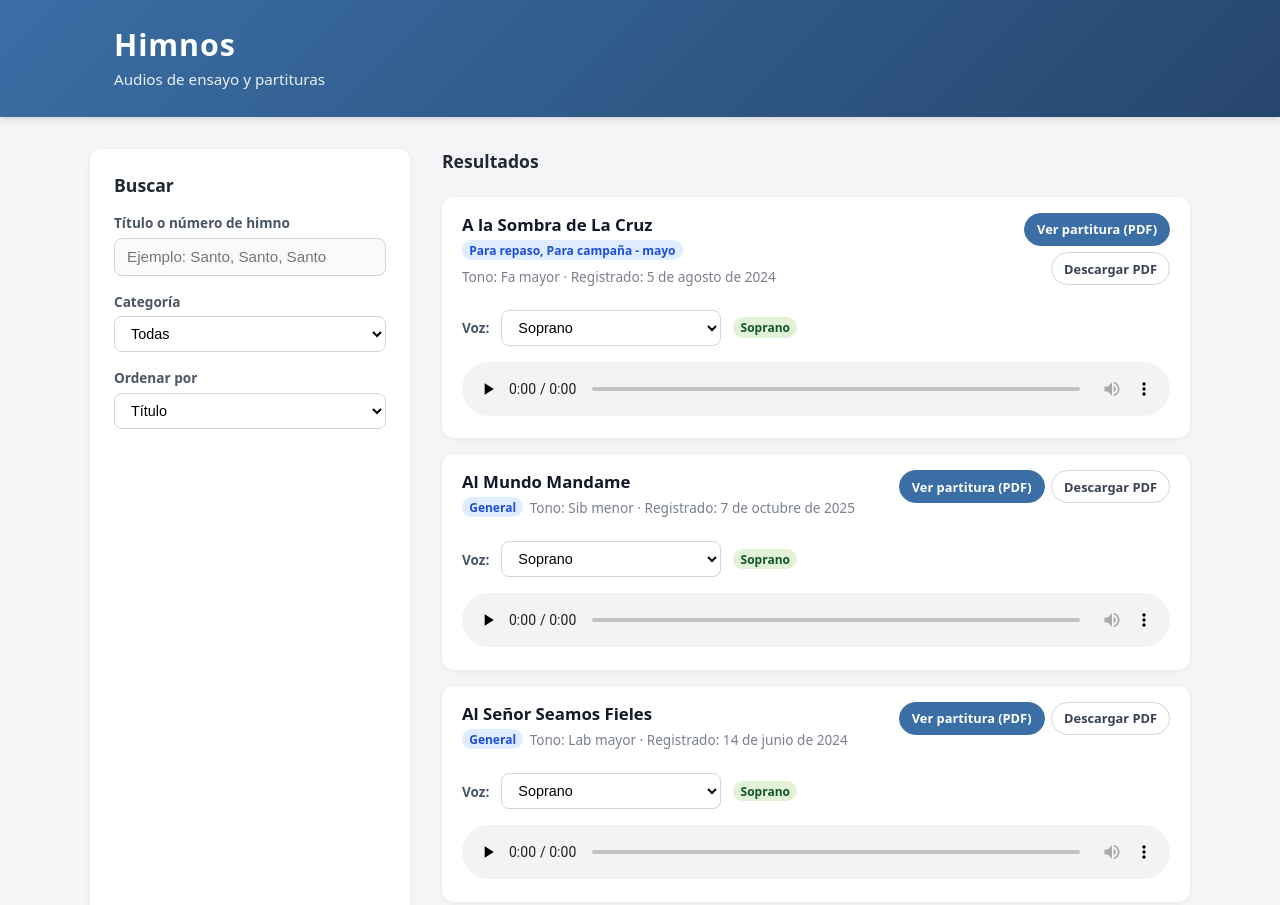
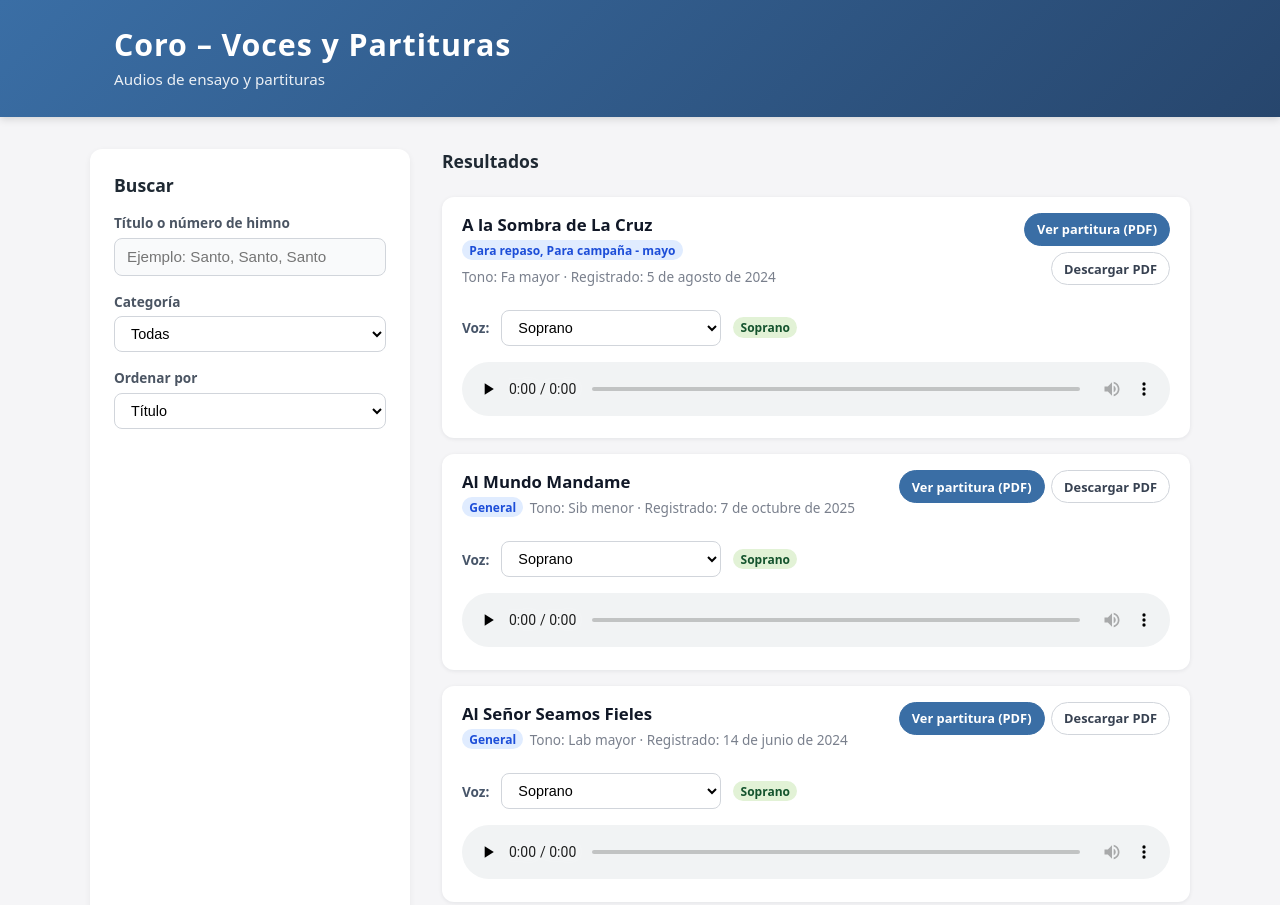
Before and after one commit to Aer98e/Coro-Voces-e-Instrumnetos, a plain HTML site: page index.html in a window 1280 px wide. Shown: the top 905 px of the page. Drawn offline with Linux system fonts and the light colour scheme.

Commit message:
Change title

```diff
--- a/index.html
+++ b/index.html
@@ -2,7 +2,7 @@
 <html lang="es">
 <head>
   <meta charset="UTF-8">
-  <title>Himnos – Audios y Partituras</title>
+  <title>Coro – Voces y Partituras</title>
   <link rel="stylesheet" href="styles.css">
   <meta name="viewport" content="width=device-width, initial-scale=1">
   <script src="busqueda.js" defer></script>
@@ -10,7 +10,7 @@
 <body>
   <header class="site-header">
     <div class="container header-content">
-      <h1 class="site-title">Himnos</h1>
+      <h1 class="site-title">Coro – Voces y Partituras</h1>
       <p class="site-subtitle">Audios de ensayo y partituras</p>
     </div>
   </header>
```
